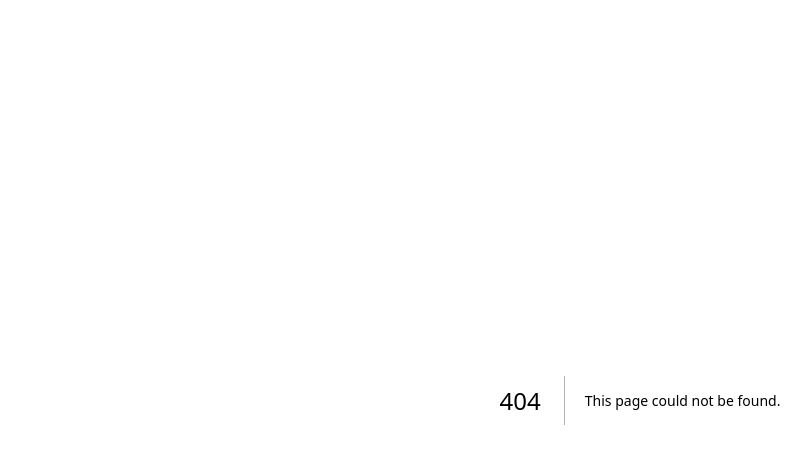
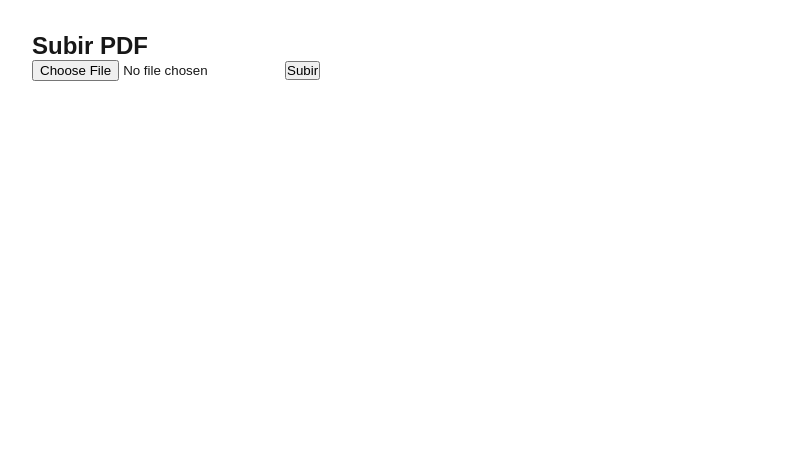
Before and after one commit to GESTION-PROYECTOS-INFORMATICOS/Frontend, a Next.js app in the folder frontgestion/: page /upload in a window 1280 px wide. Before the commit this address had no page. Shown: the top 464 px of the page, without its empty margins (0-811 px from the left). Built offline with nearby package versions, Linux system fonts and the light colour scheme.

Commit message:
subida de archivos primitiva FRONTEND

```diff
--- /dev/null
+++ b/frontgestion/src/app/upload/page.js
@@ -0,0 +1,46 @@
+'use client';
+import { useState } from "react";
+
+export default function UploadPage() {
+  const [file, setFile] = useState(null);
+  const [uploadResult, setUploadResult] = useState("");
+
+  const handleSubmit = async (e) => {
+    e.preventDefault();
+
+    if (!file) {
+      alert("Por favor selecciona un archivo PDF.");
+      return;
+    }
+
+    const formData = new FormData();
+    formData.append("file", file);
+
+    const response = await fetch("http://localhost:5136/api/pdf/upload", {
+      method: "POST",
+      body: formData,
+    });
+
+    if (response.ok) {
+      const result = await response.json();
+      setUploadResult(`Archivo subido con éxito. ID: ${result.id}`);
+    } else {
+      setUploadResult("Error al subir el archivo.");
+    }
+  };
+
+  return (
+    <div style={{ padding: "2rem" }}>
+      <h2>Subir PDF</h2>
+      <form onSubmit={handleSubmit}>
+        <input
+          type="file"
+          accept="application/pdf"
+          onChange={(e) => setFile(e.target.files[0])}
+        />
+        <button type="submit">Subir</button>
+      </form>
+      {uploadResult && <p>{uploadResult}</p>}
+    </div>
+  );
+}
```
